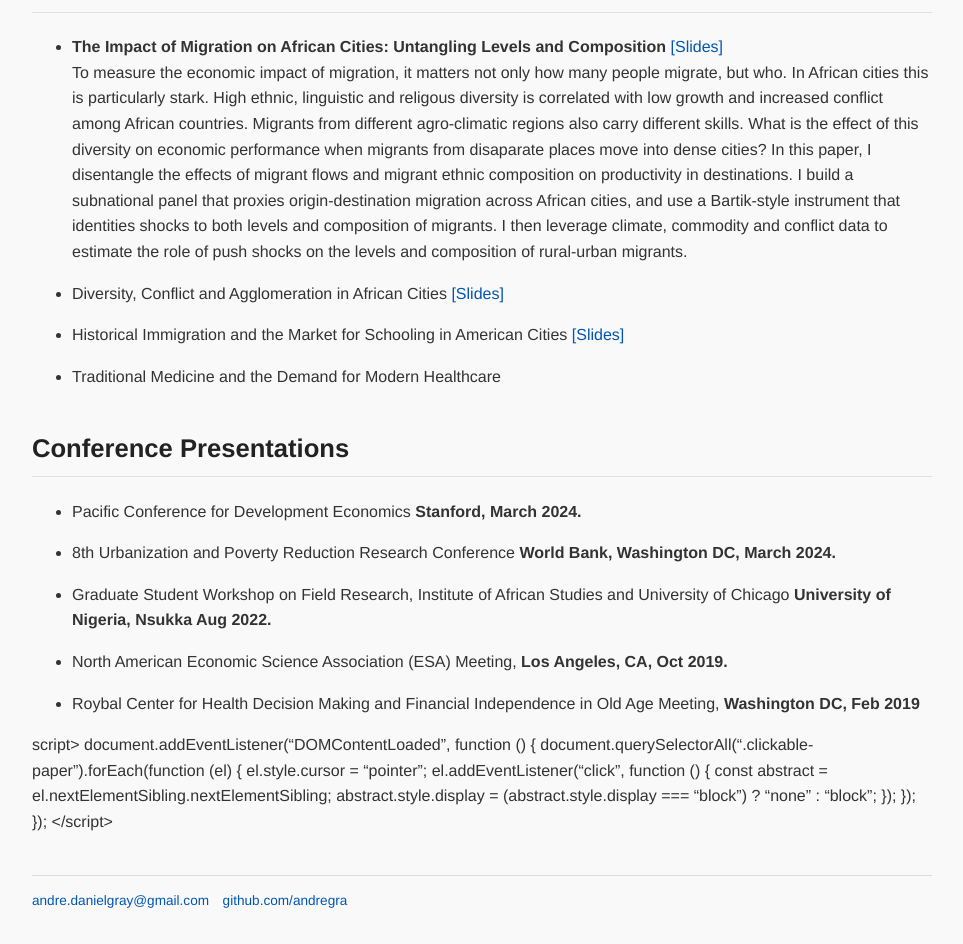
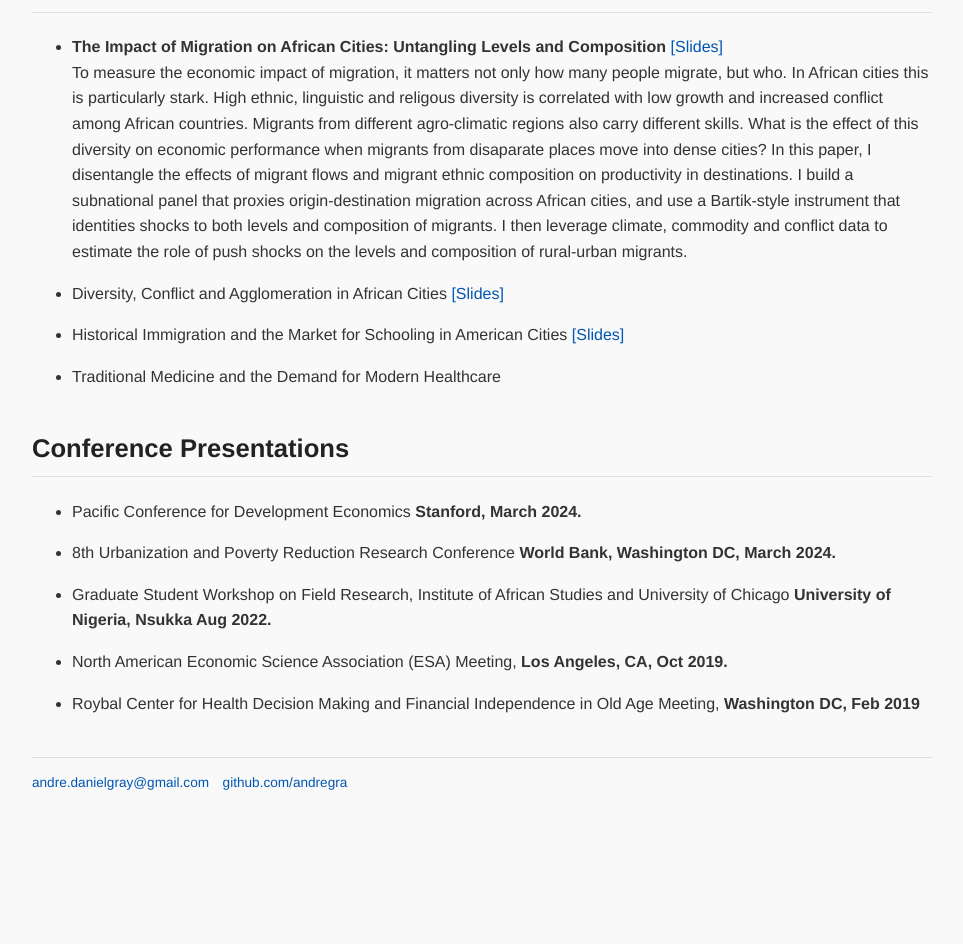
Before and after one commit to andregra/andregra.github.io, a Jekyll site: the page built from index.md, in a window 1280 px wide. Shown: the part 919-1863 px from the top of the page, without its empty margins (158-1121 px from the left). Built offline with Jekyll 4.4.1, drawn with Linux system fonts in a browser that asks for light colours; after the commit the page ends 1744 px from its top, so only the background shows below that.

Commit message:
Update index.md

```diff
--- a/index.md
+++ b/index.md
@@ -59,7 +59,7 @@
 	  	</ul>
     </div>
 
-   script>
+   <script>
 document.addEventListener("DOMContentLoaded", function () {
   document.querySelectorAll(".clickable-paper").forEach(function (el) {
     el.style.cursor = "pointer";
```
